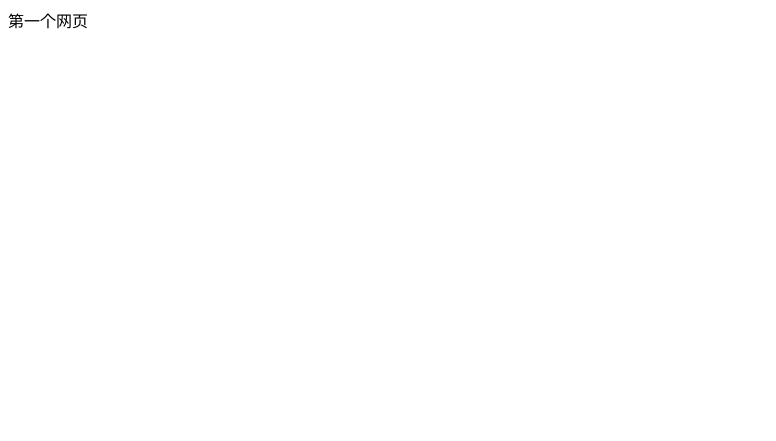
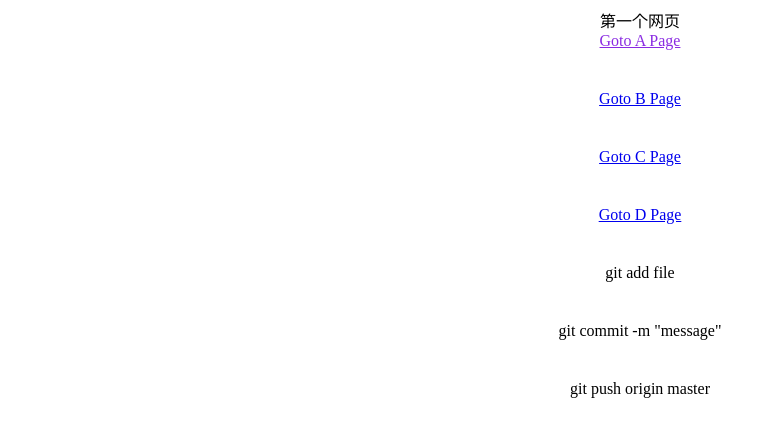
Before and after one commit to Loey-w/train, a plain HTML site: page index.html in a window 1280 px wide. Shown: the whole page, without its empty margins (0-776 px from the left). Drawn offline with Linux system fonts and the light colour scheme.

Commit message:
第一个页面

```diff
--- a/index.html
+++ b/index.html
@@ -7,9 +7,31 @@
     <meta name="viewport" content="width=device-width, initial-scale=1.0">
     <title>Document</title>
 </head>
+<style>
+    body {
+        text-align: center;
+    }
+
+    li {
+        list-style: none;
+        margin-top: auto;
+        padding-bottom: 40px;
+    }
+</style>
 
 <body>
     第一个网页
+
+    <li> <a href="a.html" style="color: blueviolet;">Goto A Page</a></li>
+    <li> <a href="b.html">Goto B Page</a></li>
+    <li><a href="#">Goto C Page</a></li>
+    <li><a href="#">Goto D Page</a></li>
+
+    <li>git add file</li>
+
+    <li> git commit -m "message"</li>
+
+    <li>git push origin master</li>
 </body>
 
 </html>
```
Also changed, not shown: a.html (added, +15 -0 lines), b.html (added, +15 -0 lines).
